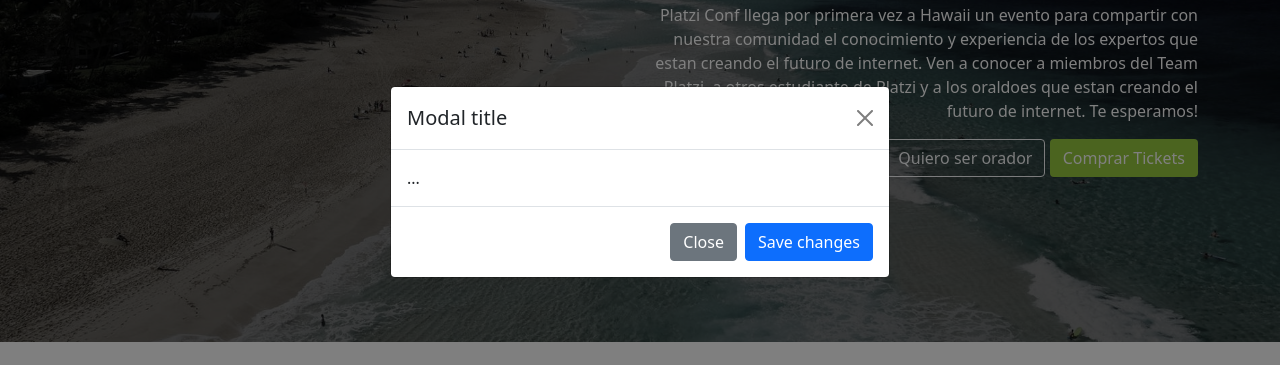
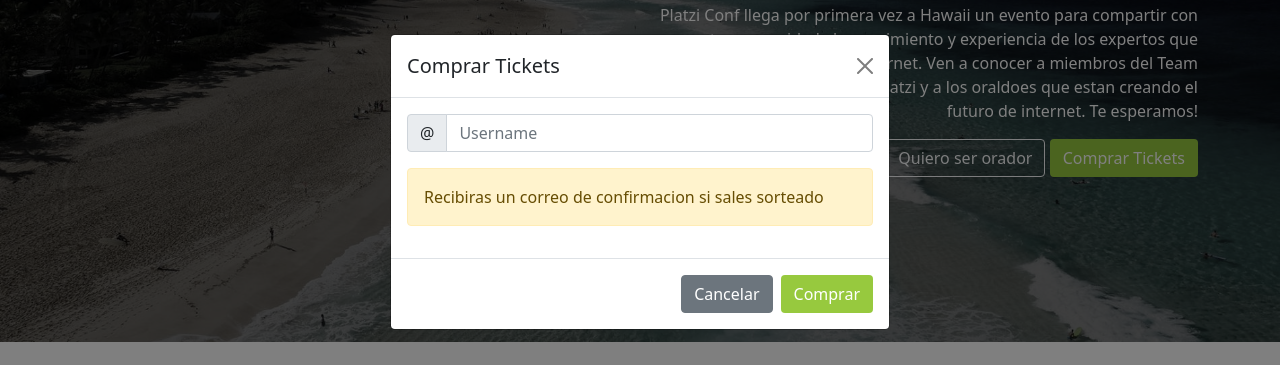
Before and after one commit to lopezsanty12/boostrap-course, a plain HTML site: page PlatziHawai/index.html in a window 1280 px wide. Both pictures are taken after a click on the link "Comprar Tickets". Shown: the part 218-583 px from the top of the page. Drawn offline with nearby package versions, Linux system fonts and the light colour scheme.

Commit message:
Class 20 Bootstrap

```diff
--- a/PlatziHawai/index.html
+++ b/PlatziHawai/index.html
@@ -257,15 +257,27 @@
       <div class="modal-dialog modal-dialog-centered">
         <div class="modal-content">
           <div class="modal-header">
-            <h5 class="modal-title" id="exampleModalLabel">Modal title</h5>
+            <h5 class="modal-title" id="exampleModalLabel">Comprar Tickets</h5>
             <button type="button" class="btn-close" data-bs-dismiss="modal" aria-label="Close"></button>
           </div>
           <div class="modal-body">
-            ...
+            <form>
+              <div class="form-row">
+                <div class="form-group col">
+                  <div class="input-group mb-3">
+                    <span class="input-group-text" id="basic-addon1">@</span>
+                    <input type="text" class="form-control" placeholder="Username" aria-label="Username" aria-describedby="basic-addon1">
+                  </div>
+                </div>
+              </div>
+            </form>
+            <div class="alert alert-warning" role="alert">
+              Recibiras un correo de confirmacion si sales sorteado
+            </div>
           </div>
           <div class="modal-footer">
-            <button type="button" class="btn btn-secondary" data-bs-dismiss="modal">Close</button>
-            <button type="button" class="btn btn-primary">Save changes</button>
+            <button type="button" class="btn btn-secondary" data-bs-dismiss="modal">Cancelar</button>
+            <button type="button" class="btn btn-platzi">Comprar</button>
           </div>
         </div>
       </div>
```
